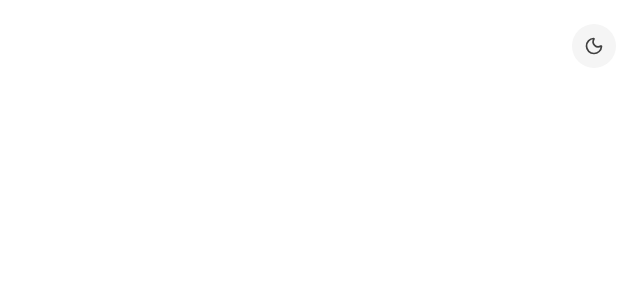
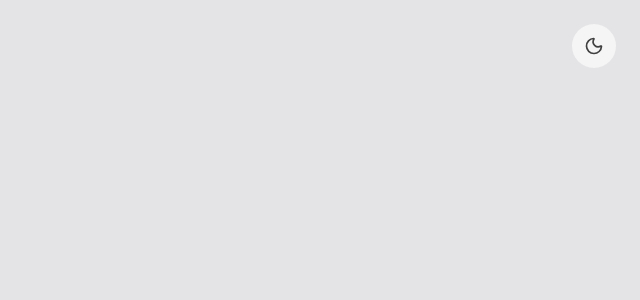
Before and after one commit to Saspian/infinite-render, a Next.js app in the folder frontend/: page / in a window 1280 px wide. Shown: the top 300 px of the page, without its empty margins (640-1280 px from the left). Built offline with nearby package versions, Linux system fonts and the light colour scheme.

Commit message:
Refactor: Remove redundant code Add: dark and light theme enabled for home page

```diff
--- a/frontend/app/page.tsx
+++ b/frontend/app/page.tsx
@@ -1,69 +1,15 @@
 "use client";
 
-import { priorityOrder, TaskType } from "@/utils/types";
-import AddTask from "./components/AddTask";
-import Task from "./components/Task";
-import { useEffect, useMemo, useState, useCallback } from "react";
-import { Sun, Moon, LogOut, GripVertical, ListFilter } from "lucide-react";
-import LoginPage from "./login/page";
-import {
-  DndContext,
-  closestCenter,
-  PointerSensor,
-  KeyboardSensor,
-  useSensor,
-  useSensors,
-  DragEndEvent,
-  DragOverlay,
-  DragStartEvent,
-} from "@dnd-kit/core";
-import {
-  SortableContext,
-  sortableKeyboardCoordinates,
-  arrayMove,
-  verticalListSortingStrategy,
-} from "@dnd-kit/sortable";
-import { useInitialAnimation } from "@/utils/useInitialAnimation";
-import { useDebounce } from "@/utils/useDebounce";
+import { useEffect, useState, } from "react";
+import { Sun, Moon, LogOut } from "lucide-react";
 import { useRouter } from "next/navigation";
 
 export default function Home() {
   const router = useRouter();
 
   const [theme, setTheme] = useState<"light" | "dark">("light");
-  //   const [tasks, setTasks] = useState<TaskType[]>([]);
-  //   const [loading, setLoading] = useState<boolean>(true);
-  //   const [showCompleted, toggleCompleted] = useState<boolean>(false);
-  // const [enableCompleted, setToggleCompleted] = useState<boolean>(false);
   const [mounted, setMounted] = useState<boolean>(false);
   const [isLoggedIn, toggleLoggedIn] = useState<boolean>(false);
-  //   const [activeTask, setActiveTask] = useState<TaskType | null>(null);
-  //   const [isSaving, setIsSaving] = useState<boolean>(false);
-  //   const [open, toggleOpen] = useState<boolean>(false);
-
-  //   const sensors = useSensors(
-  //     useSensor(PointerSensor, {
-  //       // Require 8px movement before drag starts — prevents accidental drags
-  //       // when the user just wants to click edit/delete
-  //       activationConstraint: { distance: 8 },
-  //     }),
-  //     useSensor(KeyboardSensor, {
-  //       coordinateGetter: sortableKeyboardCoordinates,
-  //     }),
-  //   );
-
-  //   function getTask() {
-  //     fetch(`${process.env.NEXT_PUBLIC_BACKEND_URL}/task`, {
-  //       method: "GET",
-  //       cache: "no-store",
-  //       next: { revalidate: 60 },
-  //     })
-  //       .then((res) => res.json())
-  //       .then((data) => {
-  //         setTasks(data.data);
-  //         setLoading(false);
-  //       });
-  //   }
 
   useEffect(() => {
     const savedTheme = localStorage.getItem("theme") as "light" | "dark" | null;
@@ -106,6 +52,7 @@ export default function Home() {
   if (!mounted) return null;
 
   return (
+    <div className="flex min-h-screen items-center justify-center bg-zinc-200 dark:bg-accent text-neutral-900 dark:text-neutral-100 transition-colors duration-300 font-sans">
       <div className="absolute top-6 right-6 w-[6%] flex justify-between items-center flex-row-reverse">
         <button
           onClick={toggleTheme}
@@ -129,5 +76,6 @@ export default function Home() {
           </button>
         )}
       </div>
+    </div>
   );
 }
```
Lines whose indentation alone changed are shown as unchanged.
